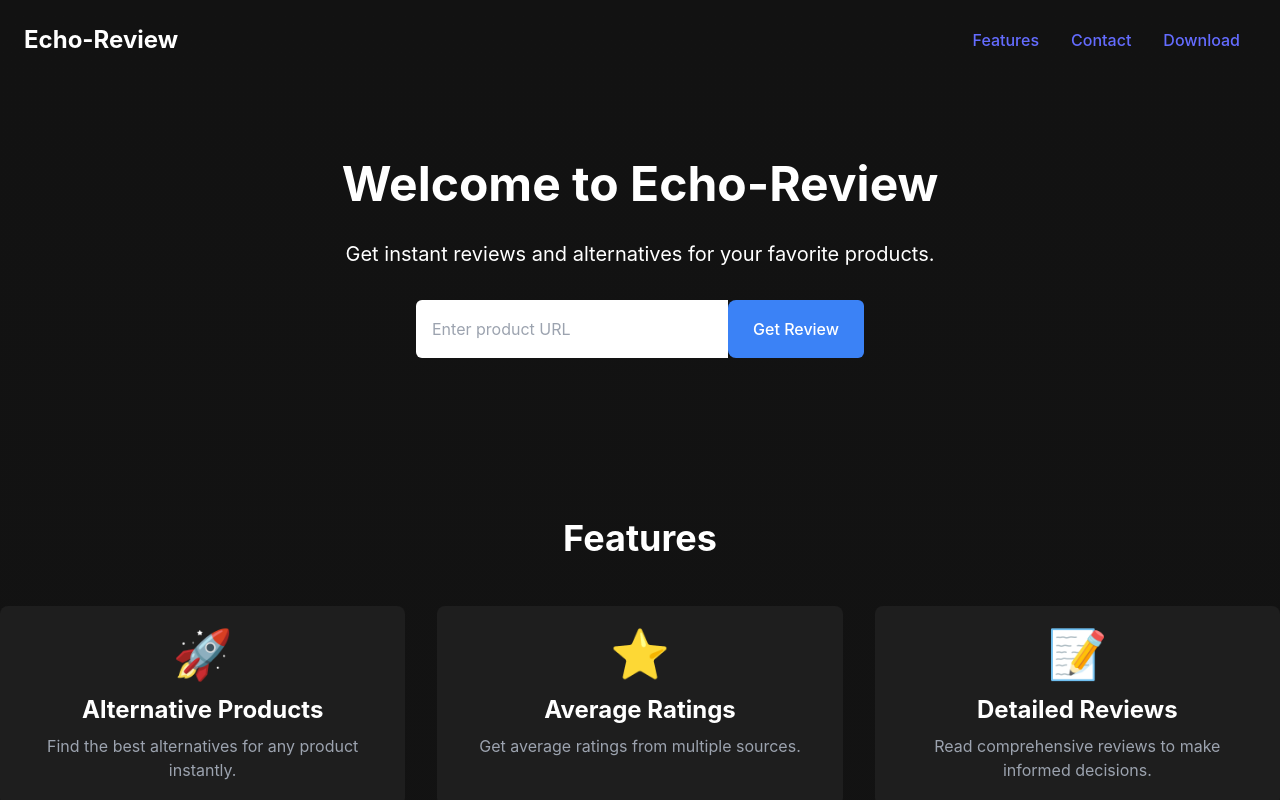
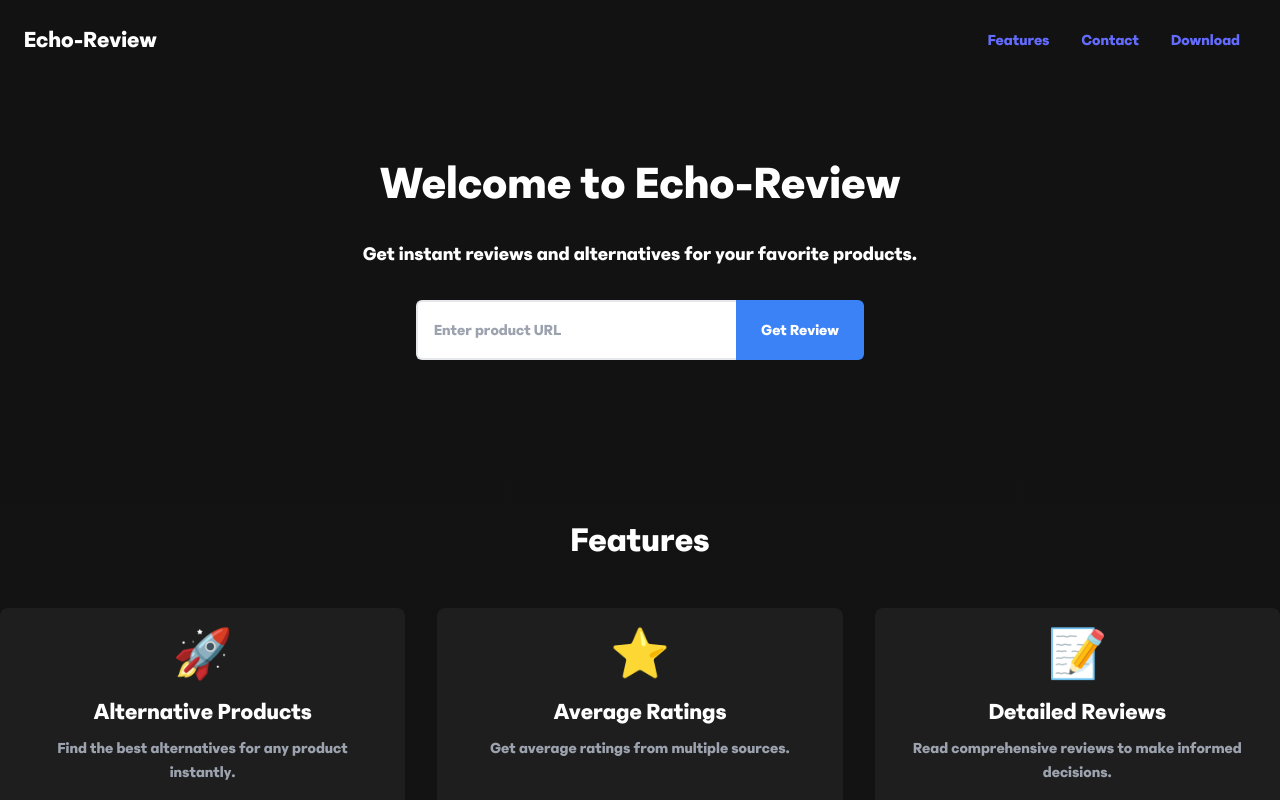
Before and after one commit to emergenitro/echo-review, a Vue app in the folder website/frontend/: page / in a window 1280 px wide. Shown: the top 800 px of the page. Built offline with nearby package versions, Linux system fonts and the light colour scheme.

Commit message:
added font

```diff
--- a/website/frontend/src/App.vue
+++ b/website/frontend/src/App.vue
@@ -19,5 +19,8 @@ import Footer from './components/Footer.vue'
 </script>
 
 <style scoped>
-/* Add any global styles if necessary */
+@font-face {
+  font-family: 'Phantom Sans';
+  src: url('./../public/font/PhantomSans_Bold.woff') format('woff');
+}
 </style>
--- a/website/frontend/src/components/HeroSection.vue
+++ b/website/frontend/src/components/HeroSection.vue
@@ -4,8 +4,8 @@
         <p class="text-xl mb-8">Get instant reviews and alternatives for your favorite products.</p>
         <div class="flex w-full max-w-md">
             <input v-model="url" type="text" placeholder="Enter product URL"
-                class="flex-grow p-4 rounded-l-md text-black" />
-            <button @click="fetchProductReview" class="bg-blue-500 text-white px-6 py-4 rounded-r-md">
+                class="flex-grow p-4 rounded-l-md text-black border-y-2 border-l-2" />
+            <button @click="fetchProductReview" class="bg-blue-500 text-white px-6 py-4 rounded-none rounded-r-md">
                 Get Review
             </button>
         </div>
--- a/website/frontend/src/style.css
+++ b/website/frontend/src/style.css
@@ -84,3 +84,7 @@ button:focus-visible {
     background-color: #f9f9f9;
   }
 }
+
+body {
+  font-family: 'Phantom Sans' !important;
+}
```
Also changed, not shown: website/frontend/public/font/PhantomSans_Bold.woff (added), website/frontend/public/font/PhantomSans_Regular.woff (added).
